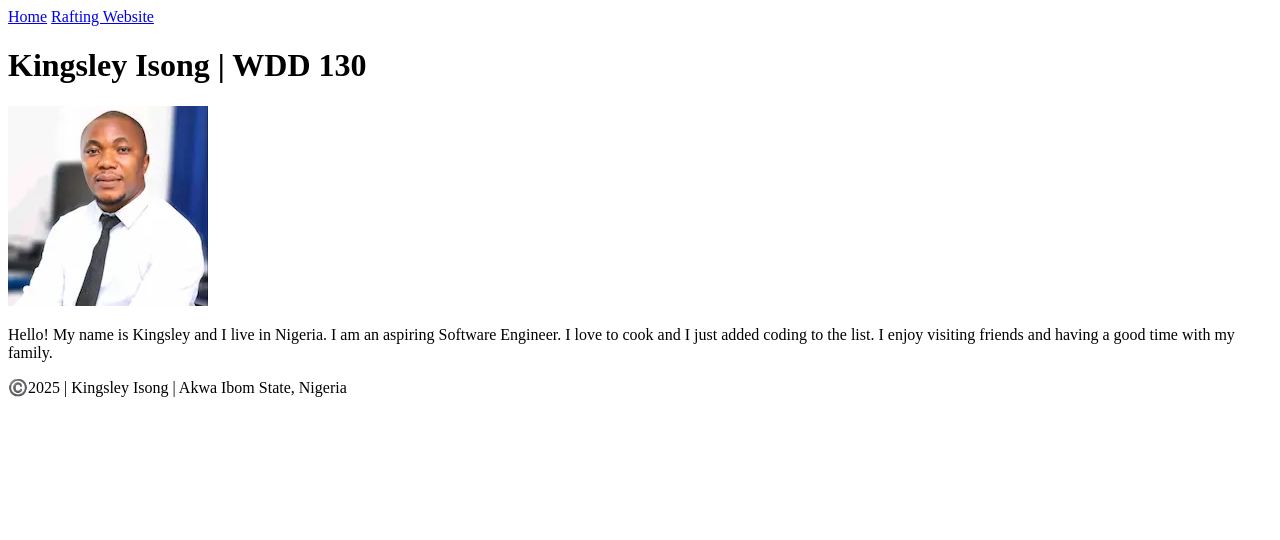
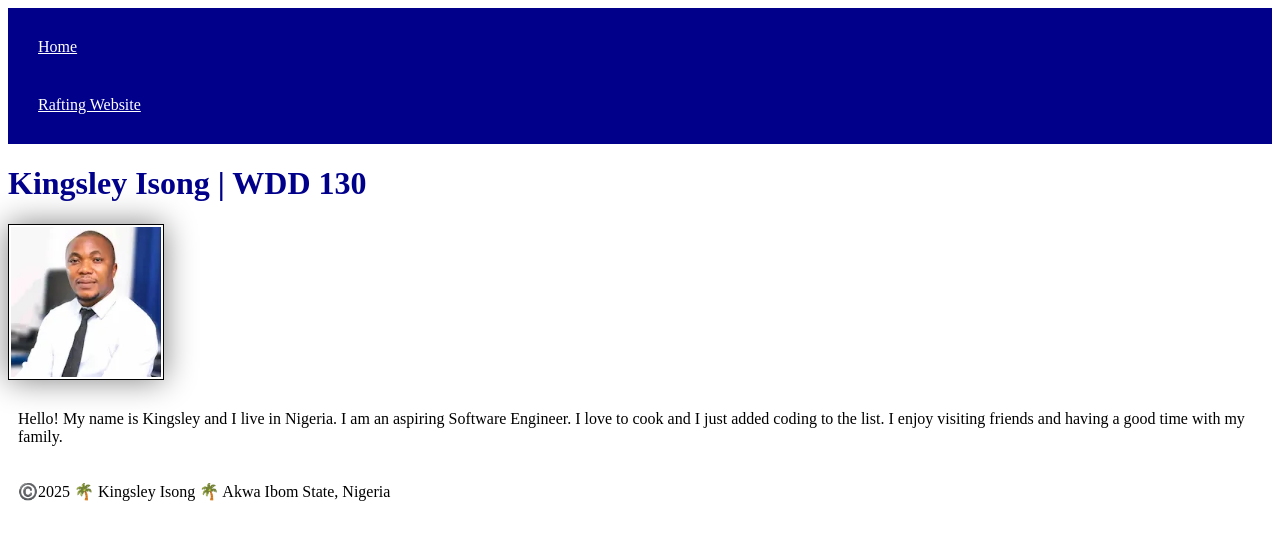
Before and after one commit to saintkedro/wdd130, a plain HTML site: page index.html in a window 1280 px wide. Drawn offline with Linux system fonts and the light colour scheme.

Commit message:
Added a style sheet to the styles folder in the root directory.

```diff
--- a/index.html
+++ b/index.html
@@ -1,10 +1,13 @@
 <!DOCTYPE html>
 <html lang="en-US">
+
 <head>
+    <link rel="stylesheet" href="stlyes/styles.css">
     <meta charset="utf-8">
     <meta name="viewport" content="width=device-width,initial-scale=1.0">
     <title>Kingsley Isong | WDD 130</title>
 </head>
+
 <body>
     <header>
         <nav>
@@ -15,10 +18,12 @@
     <main>
         <h1>Kingsley Isong | WDD 130</h1>
         <img src="images/profile.webp" alt="Hello, my name is Kingsley Isong" width="200">
-            <p>Hello! My name is Kingsley and I live in Nigeria. I am an aspiring Software Engineer. I love to cook and I just added coding to the list. I enjoy visiting friends and having a good time with my family.</p>
+        <p>Hello! My name is Kingsley and I live in Nigeria. I am an aspiring Software Engineer. I love to cook and I
+            just added coding to the list. I enjoy visiting friends and having a good time with my family.</p>
     </main>
     <footer>
-            <p>©️2025 | Kingsley Isong | Akwa Ibom State, Nigeria</p>
+        <p>©️2025 🌴 Kingsley Isong 🌴 Akwa Ibom State, Nigeria</p>
     </footer>
 </body>
+
 </html>
--- /dev/null
+++ b/stlyes/styles.css
@@ -0,0 +1,26 @@
+nav {
+    background-color: darkblue;
+    padding: 10px;
+}
+
+nav a {
+    color: white;
+    display: block;
+    padding: 20px;
+}
+
+h1 {
+    color: darkblue;
+}
+
+img {
+    width: 150px;
+    height: auto;
+    border: 1px solid black;
+    padding: 2px;
+    box-shadow: 0 0 30px gray;
+}
+
+p {
+    padding: 10px;
+}
```
Lines whose indentation alone changed are shown as unchanged.
